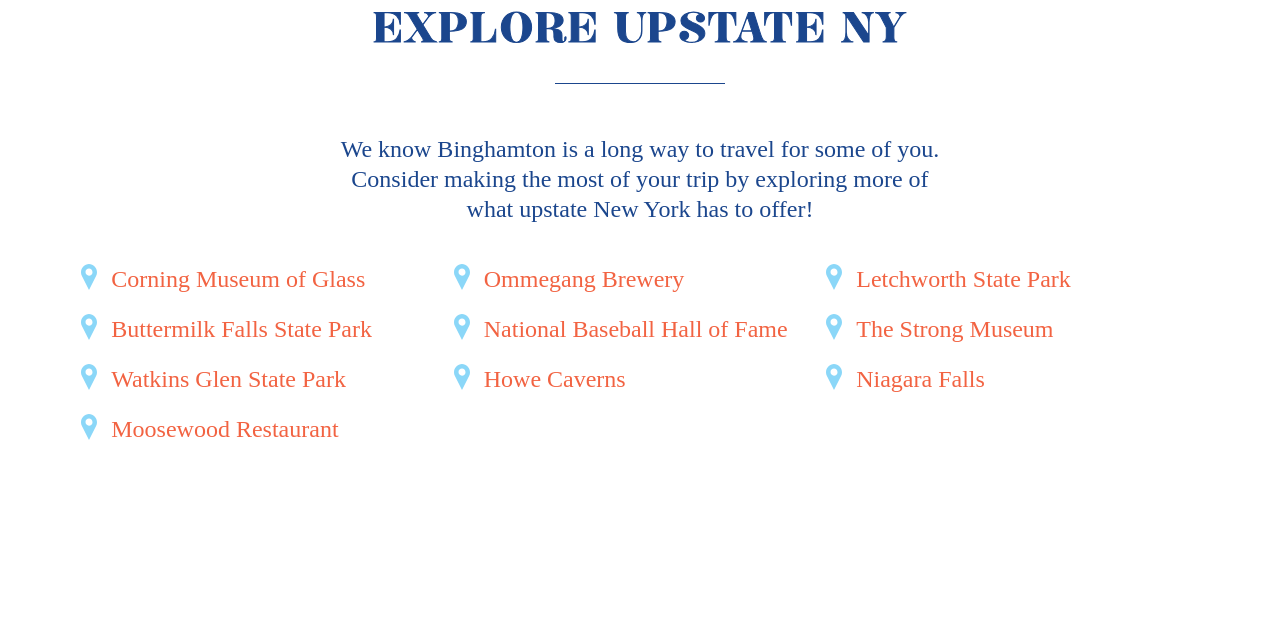
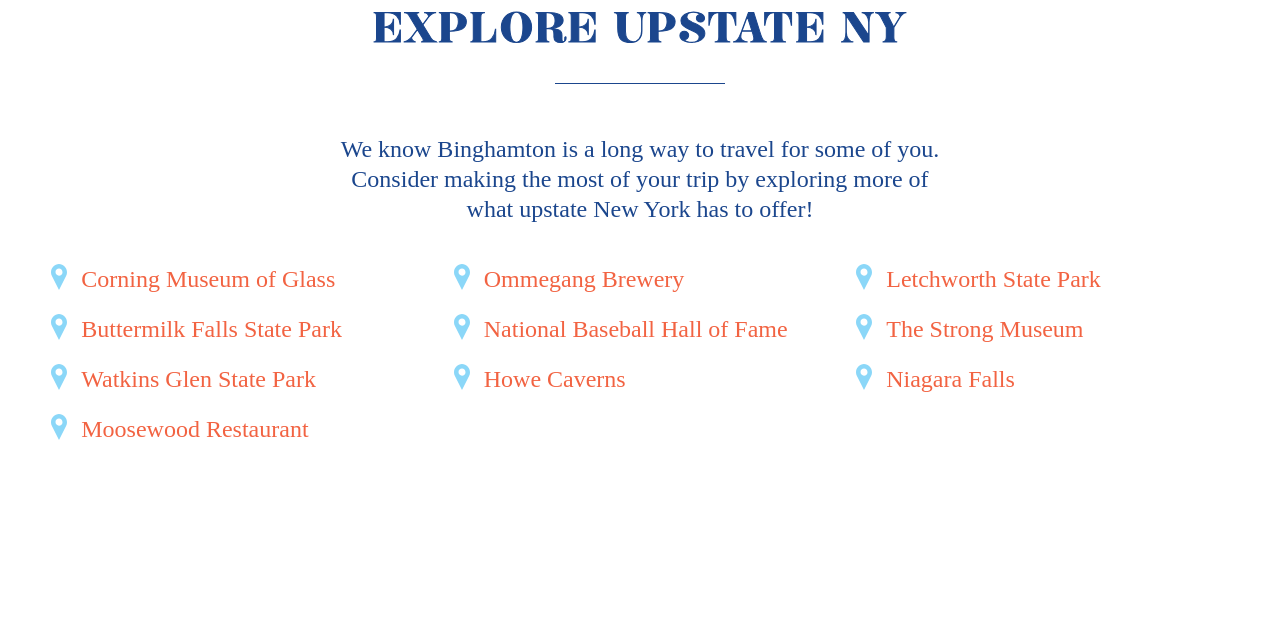
Before and after one commit to herstand/shalomshanti, a PHP site: page /plan-your-trip in a window 1280 px wide. Shown: the part 5741-6380 px from the top of the page. Run offline with PHP 8.4, Linux system fonts and the light colour scheme; some libraries are stand-ins or nearby versions.

Commit message:
Fix margin issues in explore section

```diff
--- a/css/plan.css
+++ b/css/plan.css
@@ -72,7 +72,7 @@
 
 main { position:relative;  }
 section { text-align:center; }
-section article { display:inline-block; text-align:left; vertical-align:top; }
+section article { display:block; text-align:left; vertical-align:top; }
 section article header { text-align:center; }
 section article header img { vertical-align:top; }
 section article h4 { text-indent:35px; text-align:left; position:relative; }
@@ -152,8 +152,8 @@
     /* Size */
     main > section:not(.map), body > footer .content { margin-left:auto; margin-right:auto; }
     article, section > header > p { max-width:400px; }
-    article { margin-left:36px; margin-right:36px;  }
-    #explore article { max-width:380px; margin-left:50px; margin-right:50px; }
+    article { margin-left:auto; margin-right:auto;  }
+    #explore article { padding-left:30px; }
     footer span:not(:last-of-type) { margin-right:20px; }
     footer span:not(:last-of-type):after { left:10px; }
     /* Animation */
@@ -201,8 +201,8 @@
     nav.mobile { display:none; }
     /* Size */
     body > header, main > section:not(.map) { width:92%; margin-left:4vw; margin-right:4vw; }
-    section > article { width:calc(33.33% - 20px); margin-bottom:40px; }
-    section > article, section#explore article { margin-left:0px; margin-right:0px; }
+    section > article { display:inline-block; width:calc(33.33% - 20px); margin-bottom:40px; margin-left:0px; margin-right:0px; }
+    #explore article { padding-left:0px; }
     section > article:not(:nth-of-type(3n)) { margin-right:30px; }
     section#explore article h4 { text-align:left; }
     section > header > p { max-width:620px; }
```
